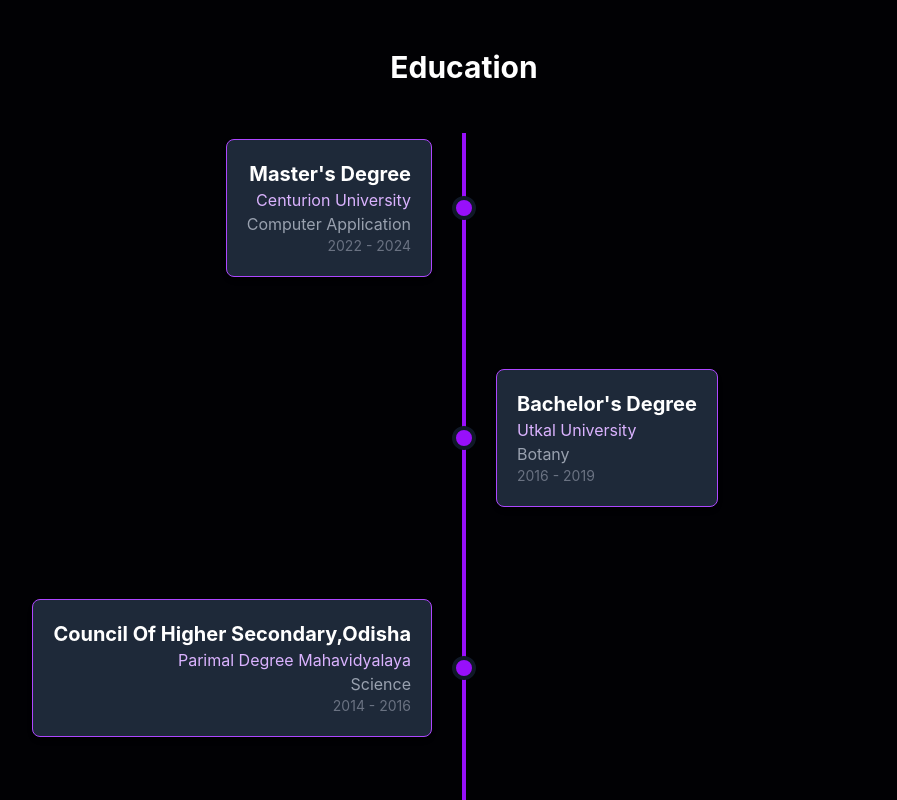
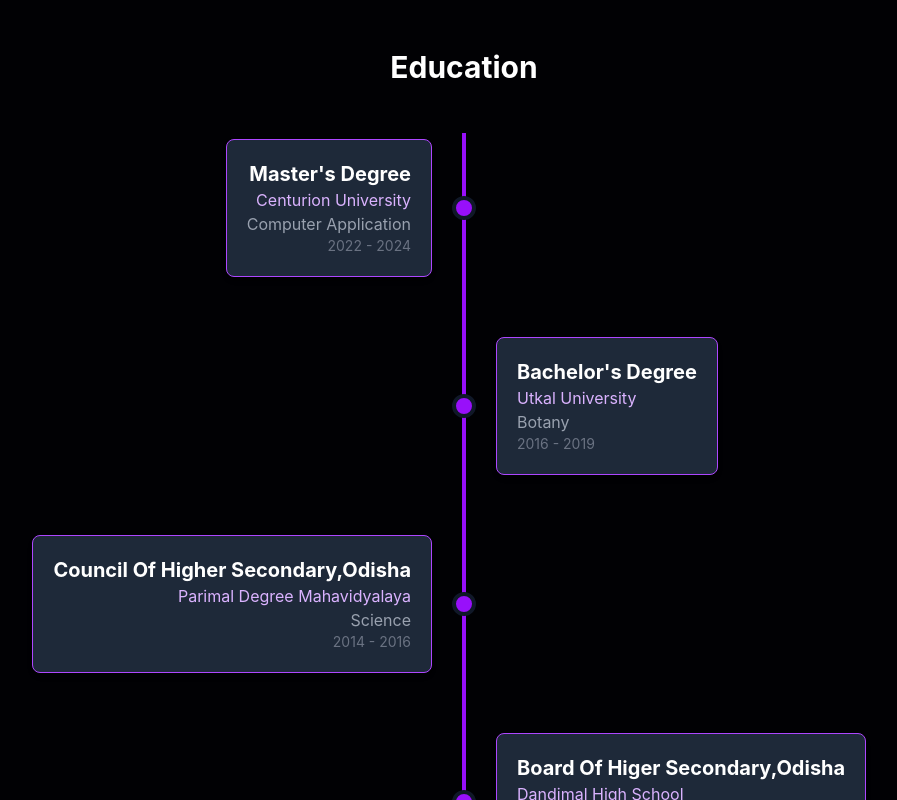
Before and after one commit to SuvamSarangi/suvam_portfolio, a React (Vite) app: page / in a window 1280 px wide. Shown: the part 5240-6040 px from the top of the page, without its empty margins (176-1073 px from the left). Built offline with nearby package versions, Linux system fonts and the light colour scheme.

Commit message:
remove the certificate components from education component

```diff
--- a/src/pages/EducationPage/Education.jsx
+++ b/src/pages/EducationPage/Education.jsx
@@ -2,66 +2,71 @@
 import { educationData } from "./education";
 import { motion, useInView } from "framer-motion";
 import { useRef } from "react";
-import Certification from "../CertificationPage/Certification";
+
 const Education = () => {
   return (
-    // <div className='min-h-screen border border-amber-400 '>
-    //     <h1 className='text-center text-white text-4xl font-bold mb-12'>Education</h1>
-    //     <div className='flex items-center justify-center relative'>
-    //         <div className="min-h-screen w-1 bg-blue-800 border border-blue-800 "></div>
-    //         <div className='absolute top-2 w-8 h-8 rounded-full bg-purple-600'></div>
-    //     </div>
-
-    // </div>
-    <section className=" text-white py-12">
+   <section className="text-white py-12">
   <h2 className="text-3xl font-bold text-center mb-12">Education</h2>
 
-      <div className="relative max-w-4xl mx-auto ">
+  <div className="relative max-w-6xl mx-auto px-4">
     {/* Vertical center line */}
-        <div className="absolute left-1/2 transform -translate-x-1/2 h-full w-1 bg-purple-600 z-0" />
+    <div className="hidden md:block absolute left-1/2 transform -translate-x-1/2 h-full w-1 bg-purple-600 z-0" />
 
-        <div className="flex flex-col gap-20 relative z-10">
+    <div className="flex flex-col gap-12 relative z-10">
       {educationData.map((edu, index) => {
         const isLeft = index % 2 === 0;
         const ref = useRef(null);
         const isInView = useInView(ref, { once: false });
-            const slideFrom = isLeft ? -100 : 100; // left or right
+        const slideFrom = isLeft ? -100 : 100;
+
         return (
           <div
             key={index}
-                className="relative flex flex-row w-full items-center min-h-[150px]"
+            className="relative flex flex-col md:flex-row w-full items-center md:min-h-[150px]"
           >
-                {/* Left Side */}
             {isLeft ? (
               <>
-                    <div className="w-1/2 flex justify-end pr-8 ">
+                {/* Left side */}
+                <div className="w-full md:w-1/2 flex justify-center md:justify-end pr-0 md:pr-8">
                   <motion.div
                     ref={ref}
                     initial={{ opacity: 0, x: slideFrom }}
                     animate={isInView ? { opacity: 1, x: 0 } : {}}
                     transition={{ duration: 0.6, ease: "easeOut" }}
-                        className="bg-gray-800 p-5 rounded-lg border border-purple-500 shadow-md text-right"
+                    className="bg-gray-800 p-5 rounded-lg border border-purple-500 shadow-md text-center md:text-right max-w-md"
                   >
+
+                    <i className={`${edu.image}  text-white`}></i>
+
                     <h3 className="text-xl font-bold">{edu.title}</h3>
                     <p className="text-purple-300">{edu.institution}</p>
                     <p className="text-gray-400">{edu.field}</p>
                     <p className="text-sm text-gray-500">{edu.year}</p>
                   </motion.div>
                 </div>
-                    <div className="absolute left-1/2 transform -translate-x-1/2 w-6 h-6 rounded-full bg-purple-600 border-4 border-gray-900 z-10" />
-                    <div className="w-1/2" />
+
+                {/* Dot */}
+                <div className="hidden md:block absolute left-1/2 transform -translate-x-1/2 w-6 h-6 rounded-full bg-purple-600 border-4 border-gray-900 z-10" />
+
+                {/* Right spacer */}
+                <div className="hidden md:block w-1/2" />
               </>
             ) : (
               <>
-                    <div className="w-1/2" />
-                    <div className="absolute left-1/2 transform -translate-x-1/2 w-6 h-6 rounded-full bg-purple-600 border-4 border-gray-900 z-10" />
-                    <div className="w-1/2 flex justify-start pl-8">
+                {/* Left spacer */}
+                <div className="hidden md:block w-1/2" />
+
+                {/* Dot */}
+                <div className="hidden md:block absolute left-1/2 transform -translate-x-1/2 w-6 h-6 rounded-full bg-purple-600 border-4 border-gray-900 z-10" />
+
+                {/* Right side (desktop) */}
+                <div className="w-full md:w-1/2 flex justify-center md:justify-start pl-0 md:pl-8">
                   <motion.div
                     ref={ref}
                     initial={{ opacity: 0, x: slideFrom }}
                     animate={isInView ? { opacity: 1, x: 0 } : {}}
                     transition={{ duration: 0.6, ease: "easeOut" }}
-                        className="bg-gray-800 p-5 rounded-lg border border-purple-500 shadow-md text-left"
+                    className="bg-gray-800 p-5 rounded-lg border border-purple-500 shadow-md text-center md:text-left max-w-md"
                   >
                     <h3 className="text-xl font-bold">{edu.title}</h3>
                     <p className="text-purple-300">{edu.institution}</p>
@@ -76,8 +81,9 @@
       })}
     </div>
   </div>
-      <Certification/>
 </section>
+
+
   );
 };
 
```
Lines whose indentation alone changed are shown as unchanged.
